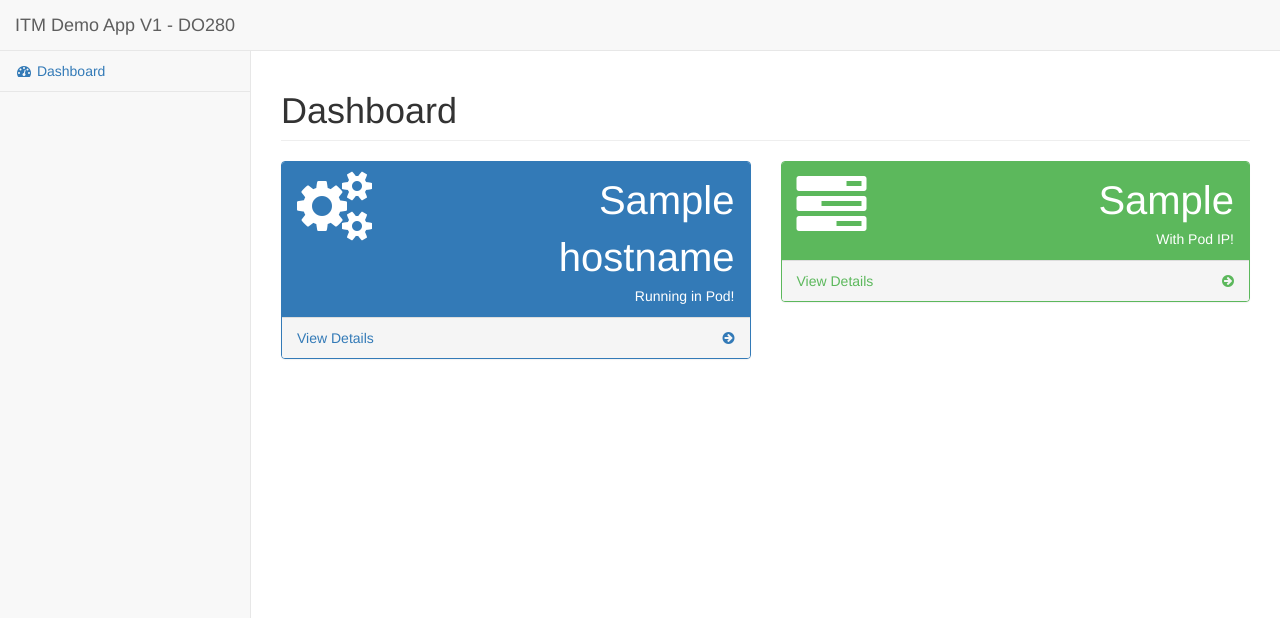
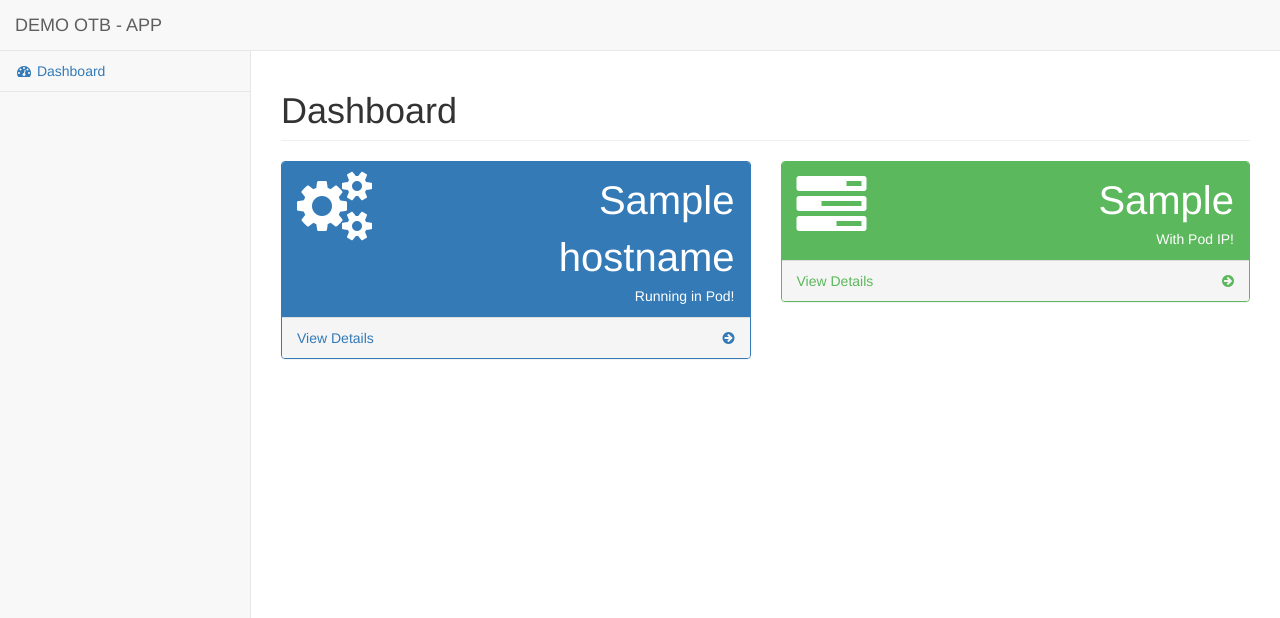
Before and after one commit to xandradx/demodockerapp, a Flask app: template templates/dash.html in a window 1280 px wide. Shown: the top 618 px of the page. Run offline with Flask 2, Linux system fonts and the light colour scheme; the template is opened without the code that fills it: most values are stand-ins (such as "Sample title", 1, 10 or a date in 2020); some libraries are stand-ins or nearby versions.

Commit message:
Update dash.html

```diff
--- a/templates/dash.html
+++ b/templates/dash.html
@@ -27,7 +27,7 @@
                     <span class="icon-bar"></span>
                     <span class="icon-bar"></span>
                     <span class="icon-bar"></span>
-                </button><a class="navbar-brand" href="{{ url_for('index') }}">ITM Demo App  V1 - DO280 </a>
+                </button><a class="navbar-brand" href="{{ url_for('index') }}">DEMO OTB - APP</a>
 
             </div>
             <!-- /.navbar-header -->
```
